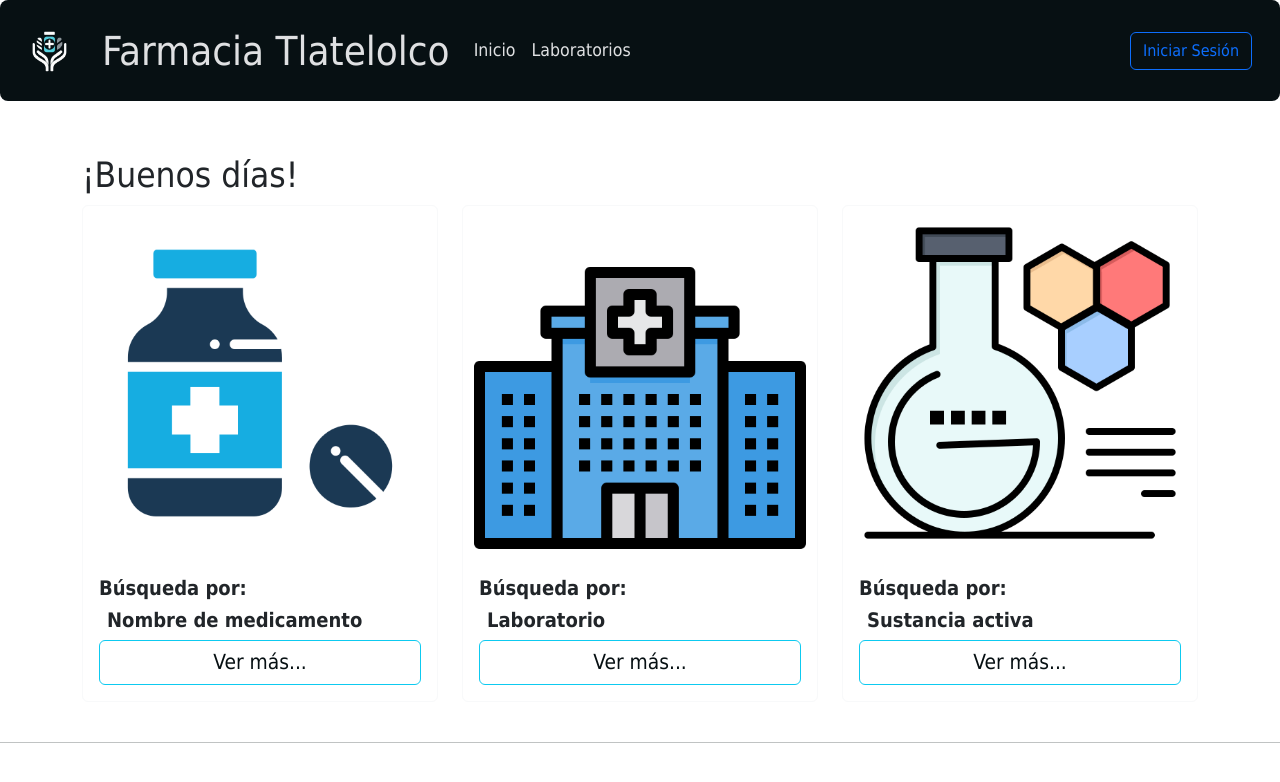
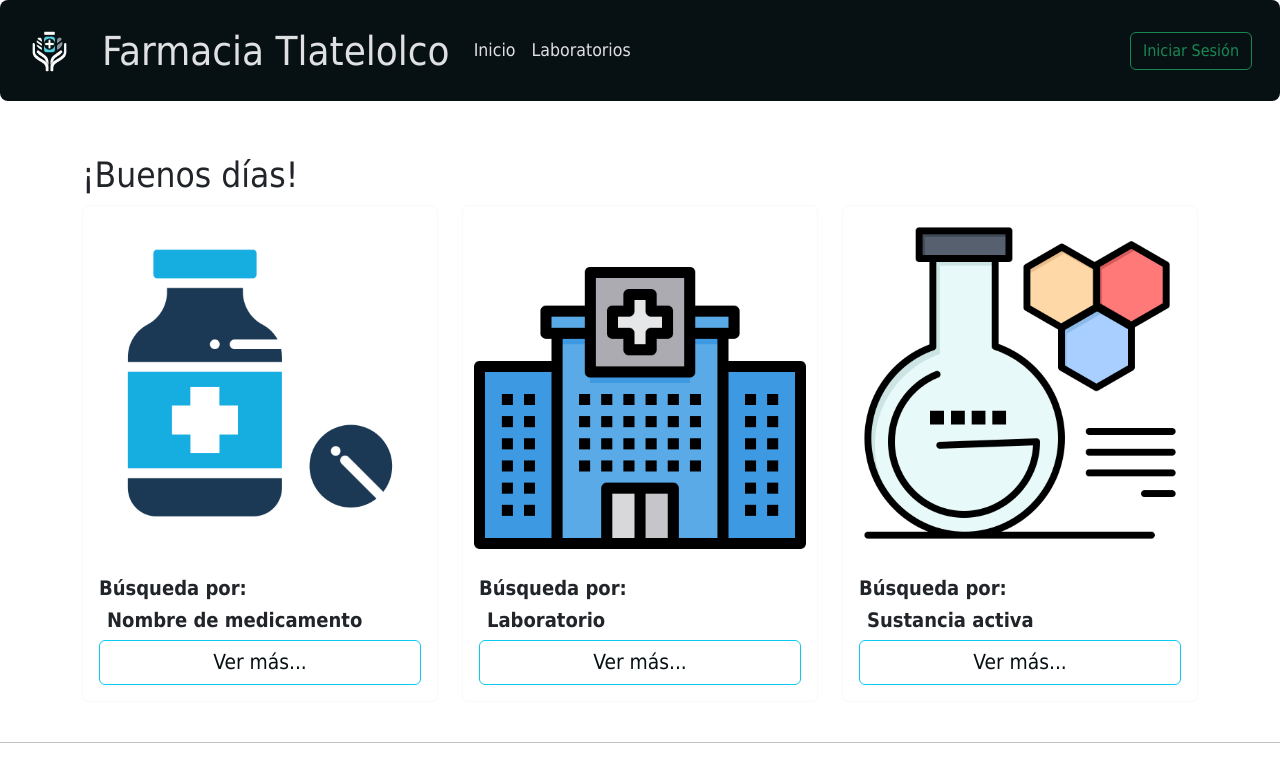
Before and after one commit to Daniel-tech-cloud/Proyecto-para-Farmacia, a React (Vite) app: page /home in a window 1280 px wide. Shown: the top 782 px of the page. Built offline with nearby package versions, Linux system fonts and the light colour scheme.

Commit message:
Queda pendiente alta de medicamento, indicaciones y registro nuevo usuario.

```diff
--- a/src/components/NavBar.jsx
+++ b/src/components/NavBar.jsx
@@ -65,7 +65,7 @@ export const NavBar = () => {
                         </>
                     ) : (
                         !isLoginPage && (
-                            <Link to="/login" className="btn btn-outline-primary">
+                            <Link to="/login" className="btn btn-outline-success">
                                 Iniciar Sesión
                             </Link>
                         )
--- a/src/router/AppRouter.jsx
+++ b/src/router/AppRouter.jsx
@@ -26,7 +26,8 @@ export const AppRouter = () => {
                 <Route path="busqueda/sustancia/:id" element={<Informacion tipo="Sustancia" />} />
 
                 {/* Usa PrivateRoute para rutas protegidas */}
-                <Route path="alta" element={<PrivateRoute element={AltaMedicamento} />} />
+                <Route path="alta" element={<AltaMedicamento/>} />
+
 
                 {/* Redirige a home si la ruta no coincide */}
                 <Route path="*" element={<Navigate to="/home" />} />
```
